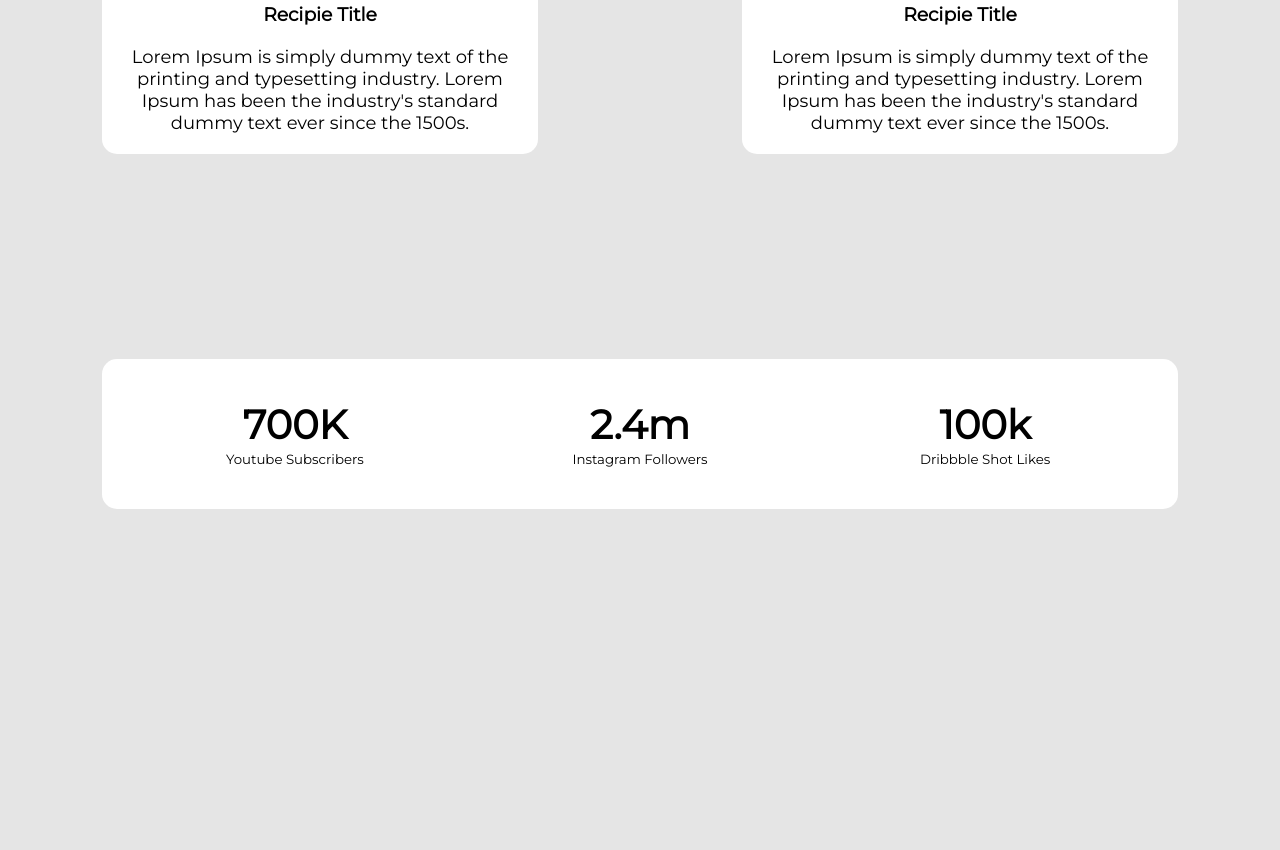
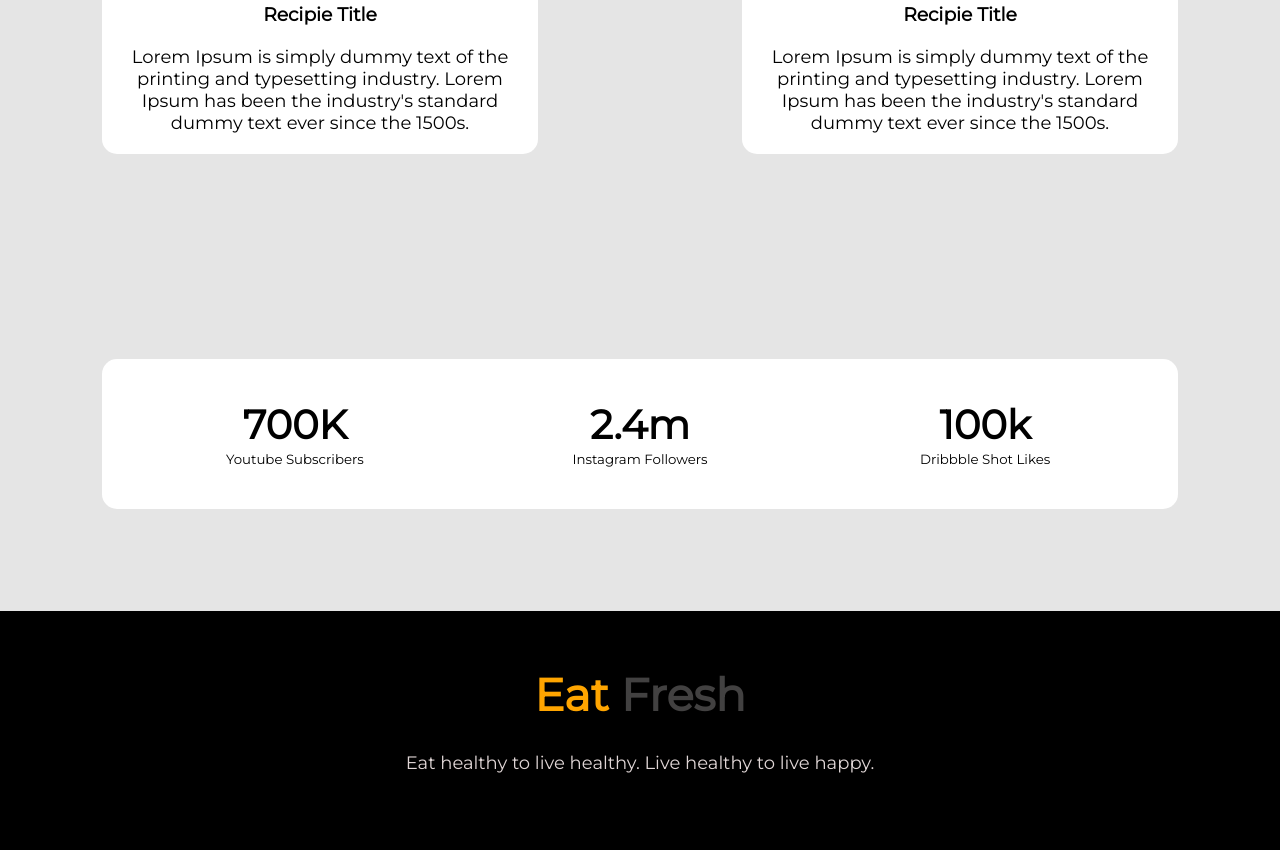
Before and after one commit to imriazul/fitness-website, a plain HTML site: page index.html in a window 1280 px wide. Shown: the part 2194-3044 px from the top of the page. Before the commit the page ends 2805 px from the top, so only its background shows below. Drawn offline with Linux system fonts and the light colour scheme.

Commit message:
all done

```diff
--- a/index.html
+++ b/index.html
@@ -14,7 +14,7 @@
 <body>
     <section class="sec-one">
         <div class="fifty-fifty text-deco">
-            <h1><span id="skip">Skip</span> The Diet,</h1>
+            <h1><span class="orange-color" id="skip">Skip</span> The Diet,</h1>
             <h1>Just Eat Healthy</h1>
             <h1>With Food Network</h1>
             <p>Imagine you don't need a diet because we provide
@@ -75,5 +75,13 @@
             <small>Dribbble Shot Likes</small>
         </div>
     </section>
+    <footer>
+        <div class="footer-c">
+            <h1><span class="orange-color">Eat</span> Fresh</h1>
+            <p>Eat healthy to live healthy. Live healthy to live happy.</p>
+        </div>
+
+
+    </footer>
 </body>
 </html>
--- a/main.css
+++ b/main.css
@@ -3,7 +3,7 @@ body{
     margin: 0;
     background-color: #E5E5E5;
 }
-#skip{
+.orange-color{
     color: orange;
 }
 section{
@@ -85,3 +85,9 @@ p{
     font-size: 40px;
     font-weight: bold;
 }
+footer{
+    background-color: black;
+    color: rgb(224, 214, 214);
+    text-align: center;
+    padding: 2%;
+}
```
